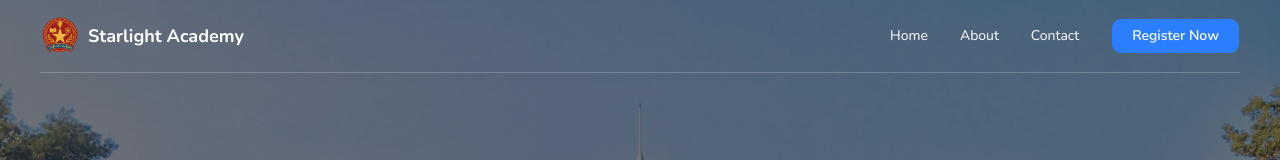
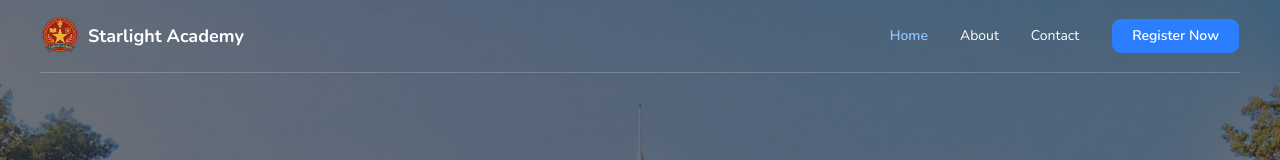
Before and after one commit to CHUNSOKNA1997/school-registration-web, a Next.js app: page / in a window 1280 px wide. Shown: the top 160 px of the page. Built offline with nearby package versions, Linux system fonts and the light colour scheme.

Commit message:
feat: Add active styling to header navigation links based on the current path.

```diff
--- a/components/layout/header.tsx
+++ b/components/layout/header.tsx
@@ -3,9 +3,11 @@ import Link from "next/link";
 import Image from "next/image";
 import { Button } from "@/components/ui/button";
 import { useEffect, useState } from "react";
+import { usePathname } from "next/navigation";
 
 const Header = () => {
 	const [scrolled, setScrolled] = useState(false);
+	const pathname = usePathname();
 
 	useEffect(() => {
 		const onScroll = () => setScrolled(window.scrollY > 10);
@@ -23,13 +25,13 @@ const Header = () => {
 				<div className="flex items-center gap-8">
 					{/* Nav links hidden on mobile */}
 					<div className="hidden md:flex items-center gap-8">
-						<Link href="/" className="text-white text-sm hover:text-blue-300 transition-colors">
+						<Link href="/" className={`text-sm transition-colors ${pathname === "/" ? "text-blue-300 font-semibold" : "text-white hover:text-blue-300"}`}>
 							Home
 						</Link>
-						<Link href="/about" className="text-white text-sm hover:text-blue-300 transition-colors">
+						<Link href="/about" className={`text-sm transition-colors ${pathname === "/about" ? "text-blue-300 font-semibold" : "text-white hover:text-blue-300"}`}>
 							About
 						</Link>
-						<Link href="/contact" className="text-white text-sm hover:text-blue-300 transition-colors">
+						<Link href="/contact" className={`text-sm transition-colors ${pathname === "/contact" ? "text-blue-300 font-semibold" : "text-white hover:text-blue-300"}`}>
 							Contact
 						</Link>
 					</div>
```
